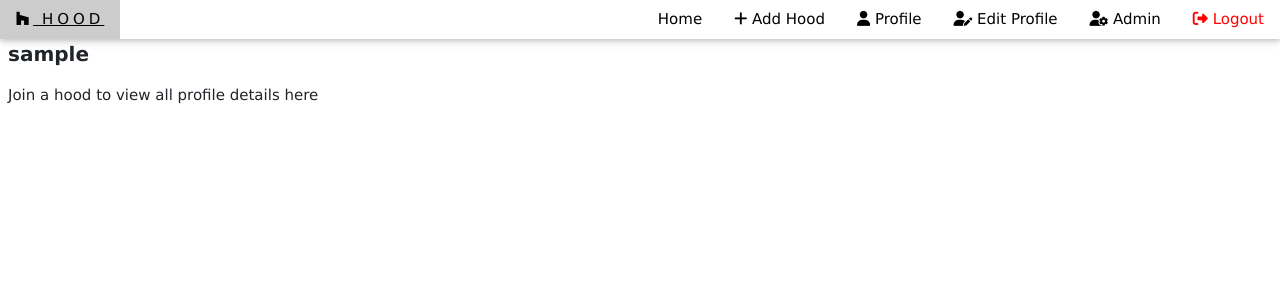
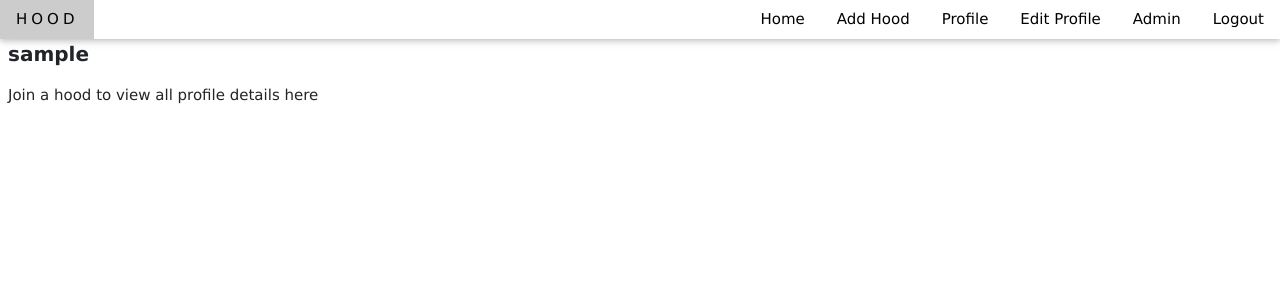
Before and after one commit to Julia-Agasaro/Neighborhood, a Django app: a page that uses neighbor/templates/navbar.html in a window 1280 px wide. Shown: the top 300 px of the page. Run offline with Django 3.2, Linux system fonts and the light colour scheme; the visitor is signed in with stand-in values (Sample User, id 1); data comes from the database, SQL or seed files in the repository; some libraries are stand-ins or nearby versions.

Commit message:
Styled Navbar

```diff
--- a/neighbor/templates/navbar.html
+++ b/neighbor/templates/navbar.html
@@ -13,28 +13,28 @@
     <!-- Navbar (sit on top) -->
     <div>
         <div class="w3-bar w3-white w3-card" id="myNavbar">
-            <a href="{% url 'home' %}" class="w3-bar-item w3-button w3-wide w3-hide-medium"><i class="fab fa-houzz"></i>
+            <a href="{% url 'home' %}" class="w3-bar-item w3-button w3-wide w3-hide-medium" style="text-decoration:none">
                 HOOD </a>
             <!-- Right-sided navbar links -->
             <div class="w3-right w3-hide-small">
-                <a href="{% url 'home' %}" class="w3-bar-item w3-button">Home</a>
+                <a href="{% url 'home' %}" class="w3-bar-item w3-button" style="text-decoration:none">Home</a>
                 {% if user.is_authenticated %}
-                <a href="/upload" class="w3-bar-item w3-button"><i class="fas fa-plus"></i> Add Hood</a>
+                <a href="/upload" class="w3-bar-item w3-button" style="text-decoration:none"> Add Hood</a>
 
 
-                <a href="{% url 'profile' username=user %}" class="w3-bar-item w3-button"><i class="fas fa-user"></i>
+                <a href="{% url 'profile' username=user %}" class="w3-bar-item w3-button" style="text-decoration:none">
                     Profile</a>
 
-                <a href="{% url 'update_profile'%}" class="w3-bar-item w3-button"><i class="fas fa-user-edit"></i> Edit
+                <a href="{% url 'update_profile'%}" class="w3-bar-item w3-button" style="text-decoration:none"> Edit
                         Profile</a>
 
-                <a href="/admin" class="w3-bar-item w3-button"><i class="fas fa-user-cog"></i> Admin</a>
+                <a href="/admin" class="w3-bar-item w3-button" style="text-decoration:none"> Admin</a>
 
-                <a href="/logout" style='color:red;' class="w3-bar-item w3-button"><i class="fas fa-sign-out-alt"></i> Logout</a>
+                <a href="/logout"  class="w3-bar-item w3-button" style="text-decoration:none"> Logout</a>
 
                 {% else %}
 
-                <a href="/accounts/login" class="w3-bar-item w3-button"><i class="fas fa-sign-in-alt"></i> Login</a>
+                <a href="/accounts/login" class="w3-bar-item w3-button" style="text-decoration:none"> Login</a>
 
                 {% endif %}
 
```
